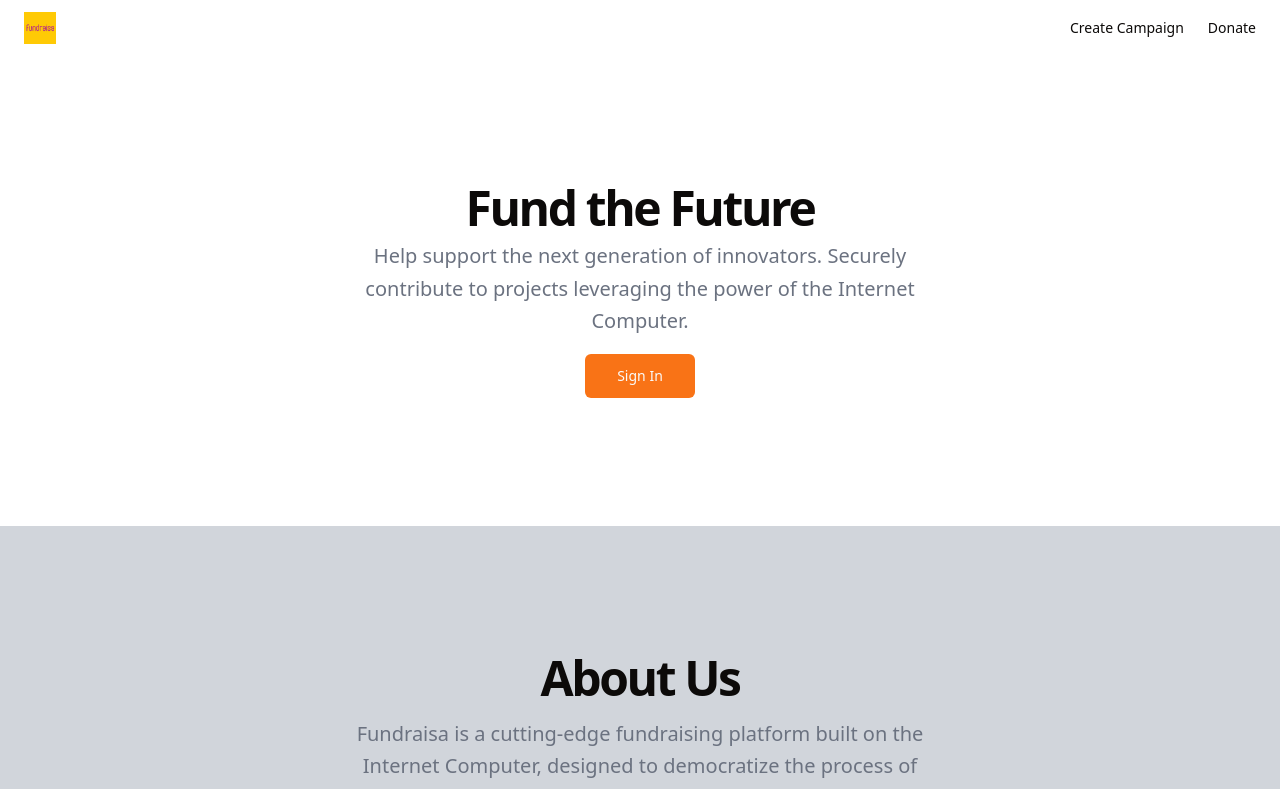
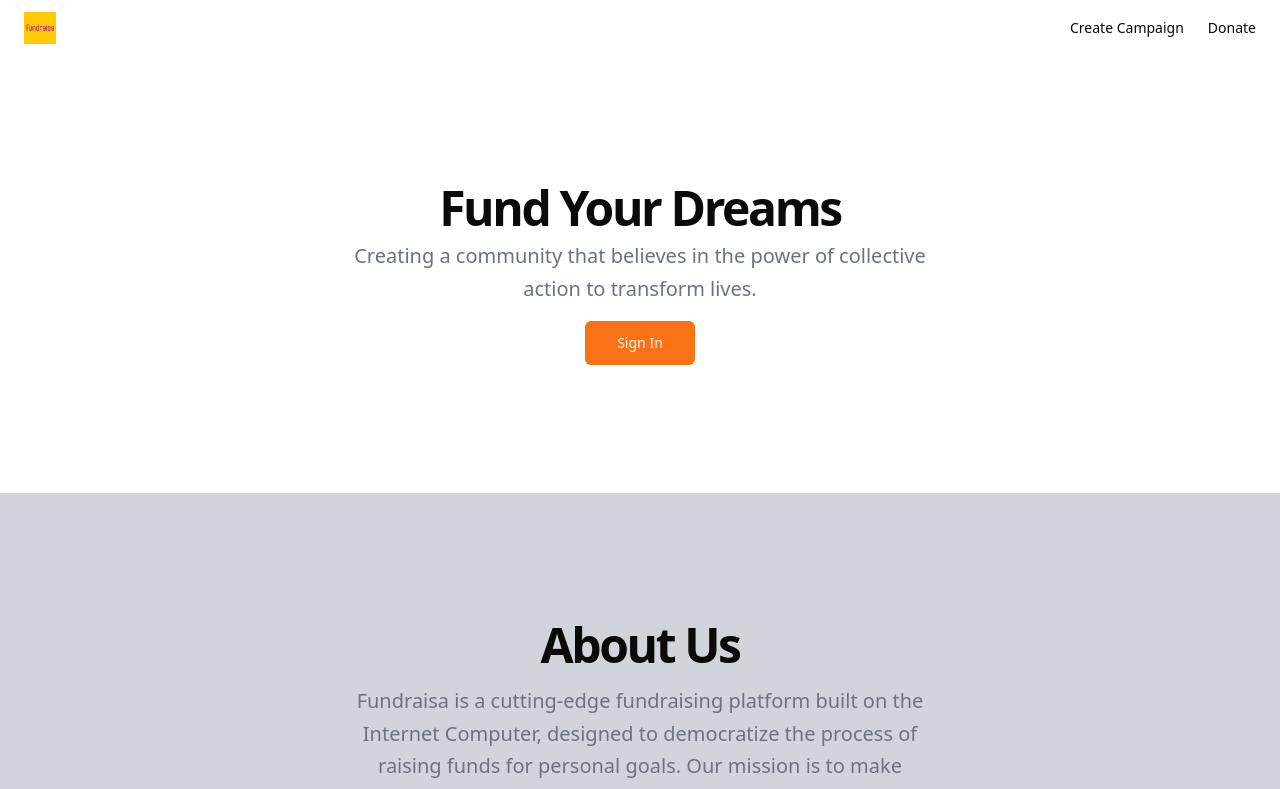
Before and after one commit to chriss1525/fundraisa, a React app: page / in a window 1280 px wide. Shown: the top 789 px of the page. Built offline with nearby package versions, Linux system fonts and the light colour scheme; what @dfinity/agent would draw is missing.

Commit message:
fix message on landing page

```diff
--- a/src/fundraisa_frontend/src/Landing.jsx
+++ b/src/fundraisa_frontend/src/Landing.jsx
@@ -46,10 +46,9 @@ const Landing = () => {
           <div className="container px-4 md:px-6">
             <div className="flex flex-col items-center space-y-4 text-center">
               <div className="space-y-2">
-                <h1 className="text-3xl font-bold tracking-tighter sm:text-4xl md:text-5xl">Fund the Future</h1>
+                <h1 className="text-3xl font-bold tracking-tighter sm:text-4xl md:text-5xl">Fund Your Dreams</h1>
                 <p className="mx-auto max-w-[600px] text-gray-500 md:text-xl/relaxed lg:text-base/relaxed xl:text-xl/relaxed dark:text-gray-400">
-                  Help support the next generation of innovators. Securely contribute to projects leveraging the power of
-                  the Internet Computer.
+                 Creating a community that believes in the power of collective action to transform lives.
                 </p>
               </div>
               <form className="flex flex-col gap-2 min-[400px]:flex-row sm:gap-4">
```
